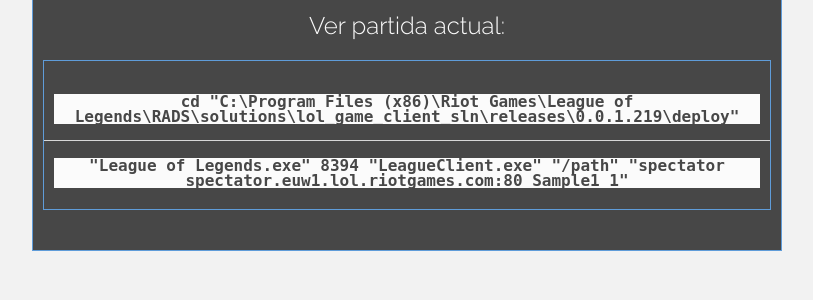
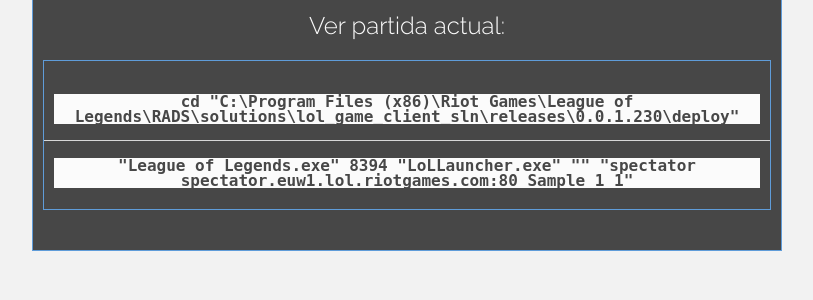
Before and after one commit to jpcarmona/ProyectoApiLol, a Flask app: template templates/perfil.html in a window 1280 px wide. Shown: the part 1807-2107 px from the top of the page, without its empty margins (140-953 px from the left). Run offline with Flask 2, Linux system fonts and the light colour scheme; the template is opened without the code that fills it: most values are stand-ins (such as "Sample title", 1, 10 or a date in 2020); grey boxes marked "Sample" are stand-in pictures; some libraries are stand-ins or nearby versions.

Commit message:
Update perfil.html

```diff
--- a/templates/perfil.html
+++ b/templates/perfil.html
@@ -167,9 +167,9 @@
 		<h3>Ver partida actual: </h3>
 		<div class="comandos">
 			<br>
-			<p>cd "C:\Program Files (x86)\Riot Games\League of 	Legends\RADS\solutions\lol_game_client_sln\releases\0.0.1.219\deploy"</p>
+			<p>cd "C:\Program Files (x86)\Riot Games\League of 	Legends\RADS\solutions\lol_game_client_sln\releases\0.0.1.230\deploy"</p>
 			<hr/>
-			<p>"League of Legends.exe" 8394 "LeagueClient.exe" "/path" "spectator spectator.euw1.lol.riotgames.com:80 {{lista[1]['observers']['encryptionKey']}}{{lista[1]['gameId']}} {{lista[1]['platformId']}}" </p>
+			<p>"League of Legends.exe" 8394 "LoLLauncher.exe" "" "spectator spectator.euw1.lol.riotgames.com:80 {{lista[1]['observers']['encryptionKey']}} {{lista[1]['gameId']}} {{lista[1]['platformId']}}" </p>
 		</div>
 	</div>
 
```
